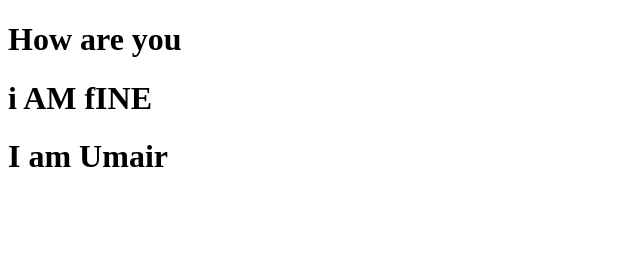
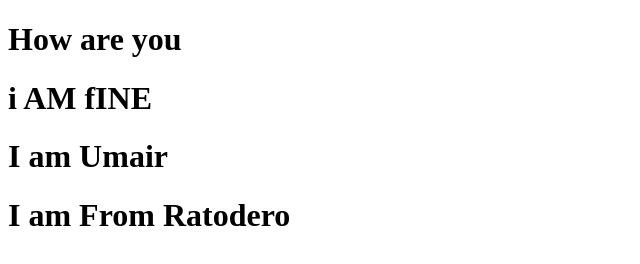
Before and after one commit to umairnoonari/umairnoonari, a plain HTML site: page index.html in a window 1280 px wide. Shown: the whole page, without its empty margins (0-640 px from the left). Drawn offline with Linux system fonts and the light colour scheme.

Commit message:
added new

```diff
--- a/index.html
+++ b/index.html
@@ -10,5 +10,6 @@
     <h1>How are you</h1>
     <h1>i AM fINE</h1>
     <h1>I am Umair</h1>
+    <h1>I am From Ratodero</h1>
 </body>
 </html>
```
